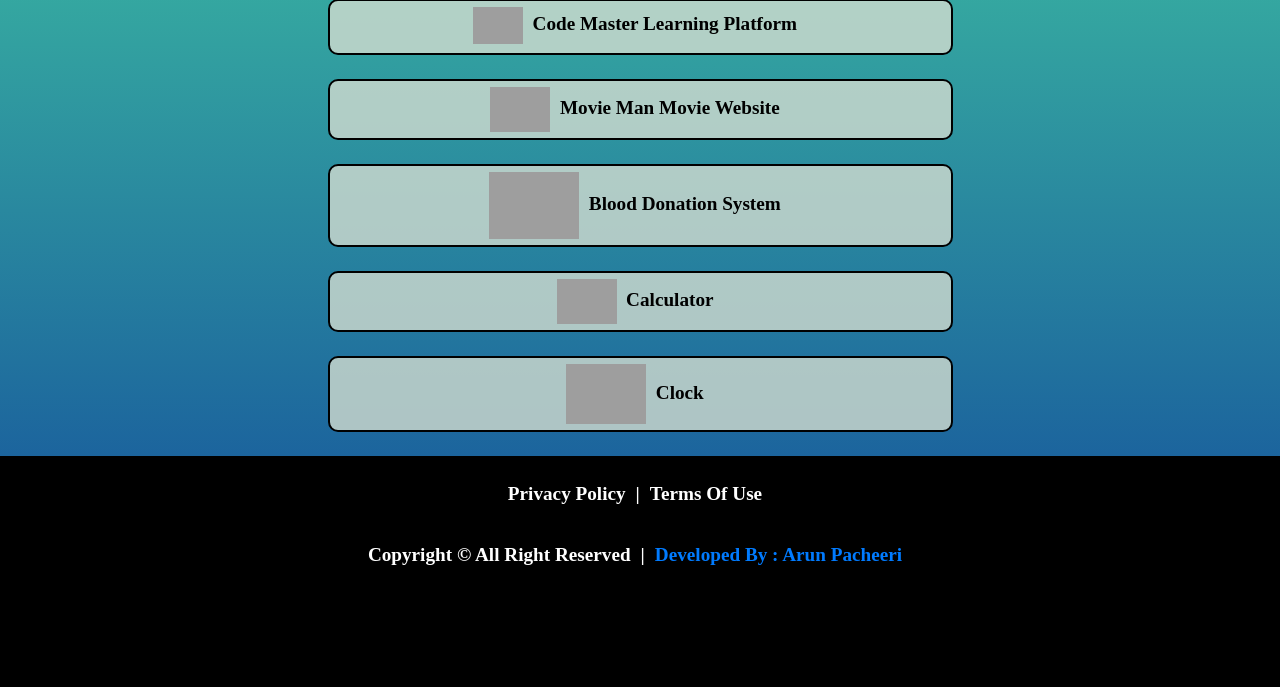
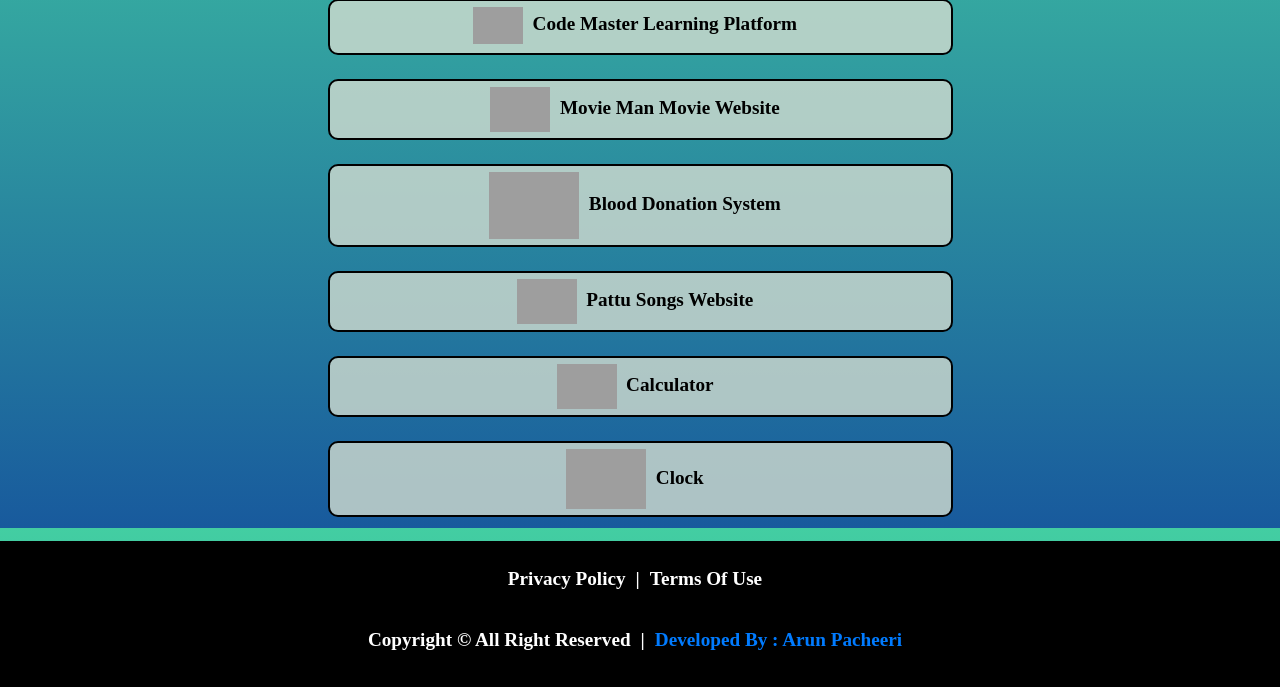
Before and after one commit to arunp007/linktree, a Django app: page /linkapp/link in a window 1280 px wide. Shown: the part 1072-1759 px from the top of the page. Before the commit the page ends 1637 px from the top, so only its background shows below. Run offline with Django 4.2, Linux system fonts and the light colour scheme; grey boxes are pictures that could not be loaded.

Commit message:
Version 1

```diff
--- a/linkproject/linkapp/templates/link.html
+++ b/linkproject/linkapp/templates/link.html
@@ -25,6 +25,7 @@
                 <center><button class="btn btn-primary col-xs-6 col-sm-6 col-md-6 col-lg-6" onclick="location.href='https://codemaster8848.herokuapp.com/learnapp/home'"><img src="https://codemaster8848.herokuapp.com/static/images/logo.png" width="50px"><label>&nbsp;&nbsp;Code Master Learning Platform</label></button></center>&nbsp;
                 <center><button class="btn btn-primary col-xs-6 col-sm-6 col-md-6 col-lg-6" onclick="location.href='http://movieman123.herokuapp.com/movieapp/movie'"><img src="http://movieman123.herokuapp.com/static/images/logo2.png" width="60px"><label>&nbsp;&nbsp;Movie Man Movie Website</label></button></center>&nbsp;
                 <center><button class="btn btn-primary col-xs-6 col-sm-6 col-md-6 col-lg-6" onclick="location.href='https://blooddonationsystem1.herokuapp.com/mainhomeapp/main'"><img src="https://blooddonationsystem1.herokuapp.com/static/images/main_home/donation.png" width="90px"><label>&nbsp;&nbsp;Blood Donation System</label></button></center>&nbsp;
+                <center><button class="btn btn-primary col-xs-6 col-sm-6 col-md-6 col-lg-6" onclick="location.href='https://pattu123.herokuapp.com/pattuapp/home'"><img src="https://icons.iconarchive.com/icons/graphicloads/android-settings/512/songs-icon.png" width="60px"><label>&nbsp;&nbsp;Pattu Songs Website</label></button></center>&nbsp;
                 <center><button class="btn btn-primary col-xs-6 col-sm-6 col-md-6 col-lg-6" onclick="location.href='https://calculator52.herokuapp.com/newapp/cal'"><img src="https://www.pngmart.com/files/7/Calculator-PNG-Image.png" width="60px"><label>&nbsp;&nbsp;Calculator</label></button></center>&nbsp;
                 <center><button class="btn btn-primary col-xs-6 col-sm-6 col-md-6 col-lg-6" onclick="location.href='https://clock125.herokuapp.com/clockapp/clock'"><img src="https://pngimg.com/uploads/clock/clock_PNG6616.png" width="80px"><label>&nbsp;&nbsp;Clock</label></button></center>&nbsp;
             </div>
```
